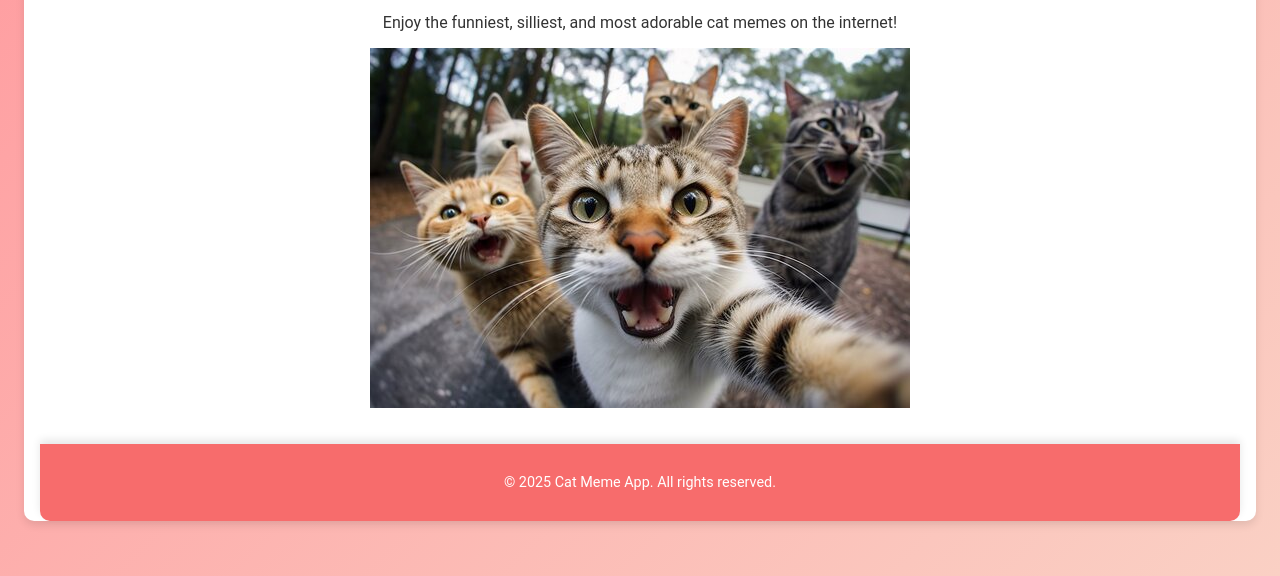
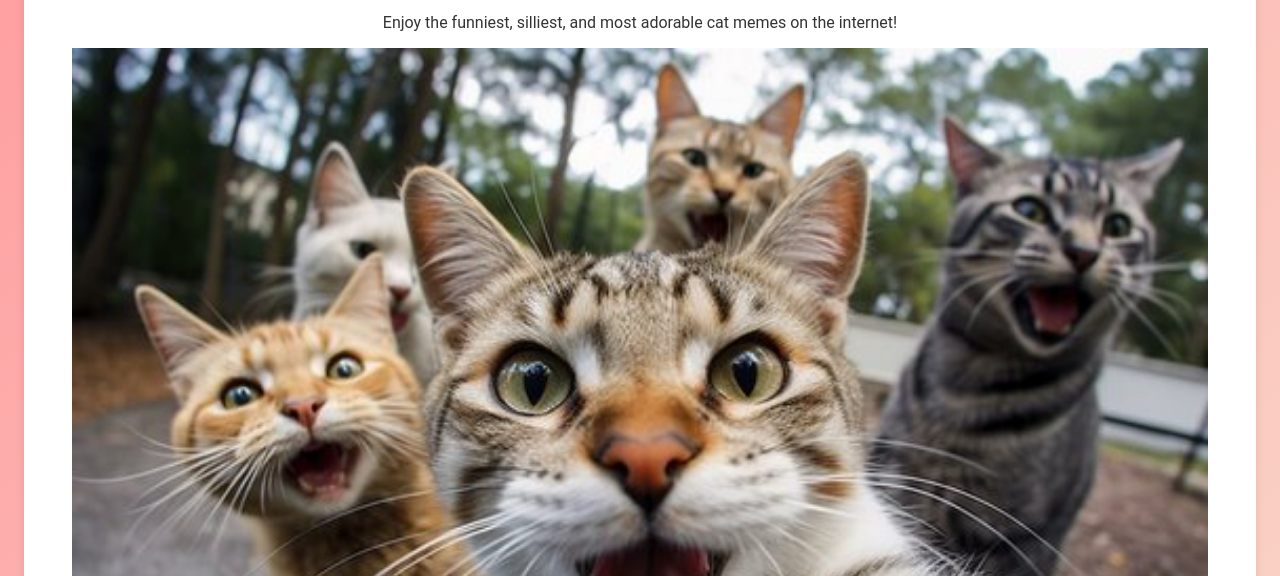
Before and after one commit to hajzen/PWA-JS, a website with bundled scripts: page index.html in a window 1280 px wide. Shown: the part 224-800 px from the top of the page. Built offline with nearby package versions, Linux system fonts and the light colour scheme.

Commit message:
Update style.css

```diff
--- a/style.css
+++ b/style.css
@@ -160,3 +160,9 @@ footer {
         opacity: 1;
     }
 }
+
+.responsive {
+    width: 100%;
+    height: auto;
+    max-width: 100%; /* Maksymalna szerokość obrazu to 100% szerokości kontenera */
+}
```
